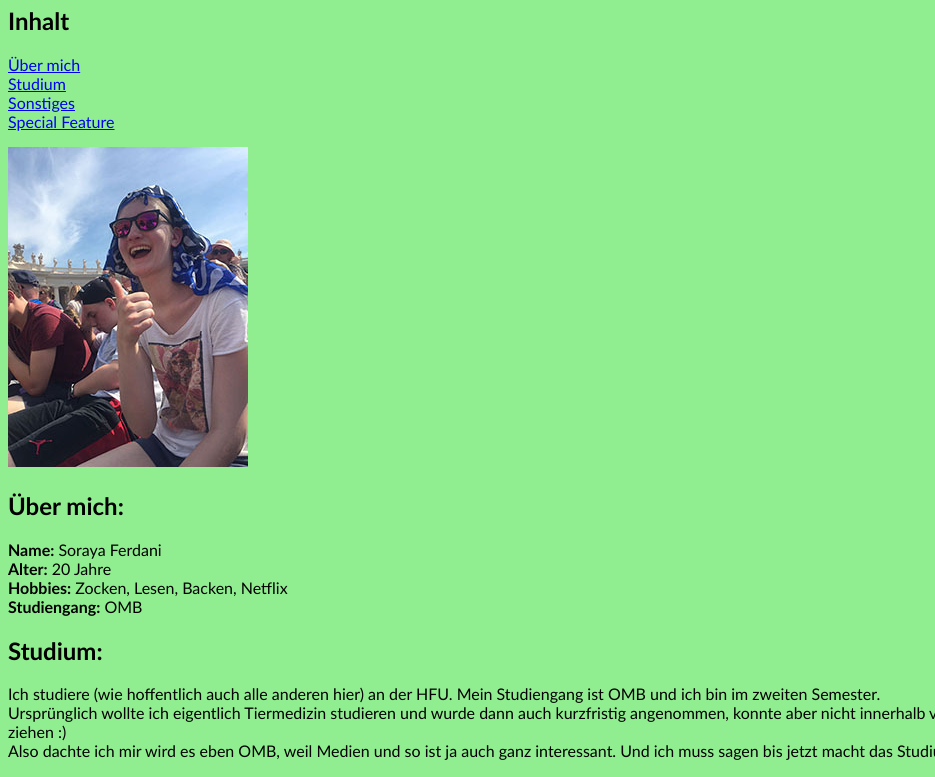
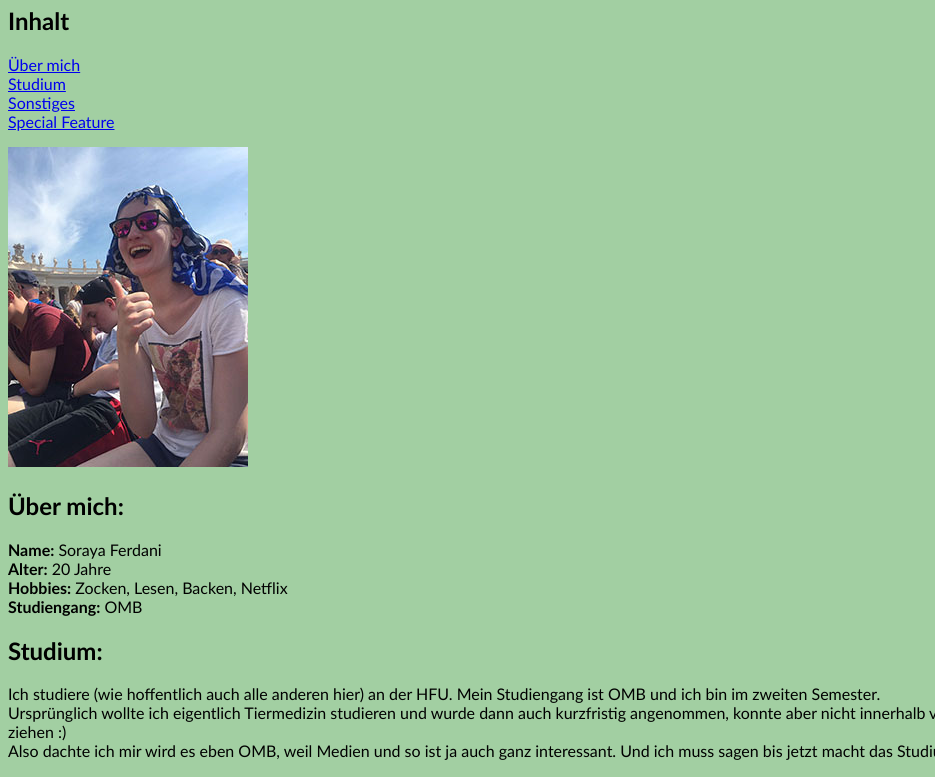
Before and after one commit to SorayaFe/GIS-SoSe-2020, a plain HTML site: page Aufgabe01/index.html in a window 1280 px wide. Shown: the part 76-853 px from the top of the page, without its empty margins (0-935 px from the left). Drawn offline with Linux system fonts and the light colour scheme.

Commit message:
neue farbe

```diff
--- a/Aufgabe01/index.html
+++ b/Aufgabe01/index.html
@@ -5,7 +5,7 @@
     <meta name="viewport" content="width=device-width, initial-scale=1.0">
     <title>Aufgabe01 Soraya Ferdani</title>
 </head>
-<body style="background-color: lightgreen;">
+<body style="background-color: rgb(162, 207, 162);">
     <h1 style="font-family:'Gill Sans', 'Gill Sans MT', Calibri, 'Trebuchet MS', sans-serif">
         Steckbrief
     </h1>
```
